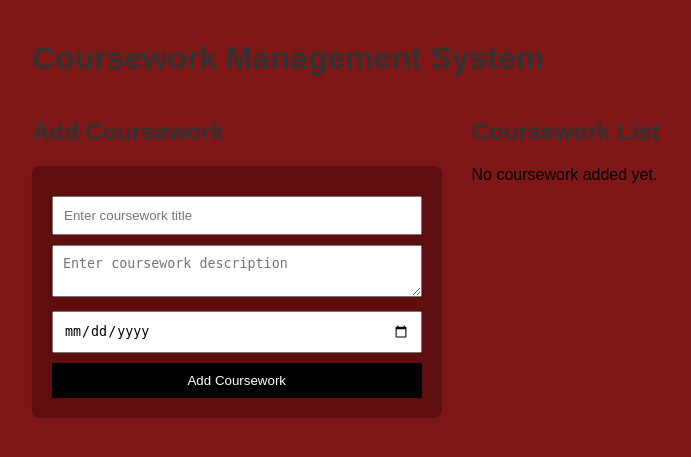
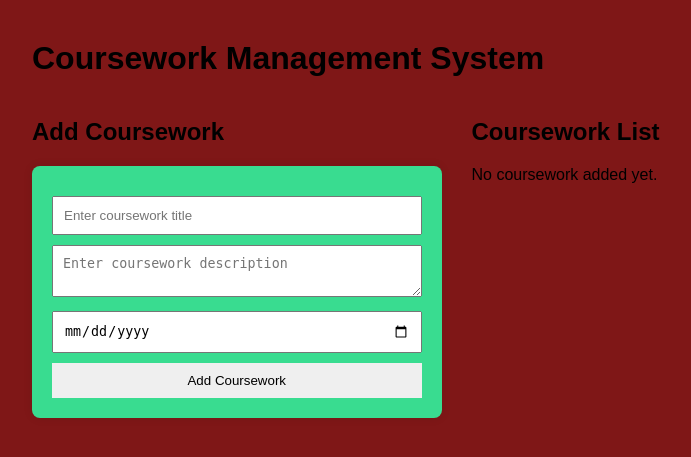
Before and after one commit to AdamWahid26/Flowly, a Flask app: page / in a window 1280 px wide. Shown: the top 457 px of the page, without its empty margins (8-699 px from the left). Run offline with Flask 3, Linux system fonts and the light colour scheme; data that the repository does not hold is empty.

Commit message:
colorur 2

```diff
--- a/coursework-system/static/style.css
+++ b/coursework-system/static/style.css
@@ -5,7 +5,7 @@ body {
 }
 
 h1, h2 {
-    color: #333;
+    color: #000000;
 }
 
 .main-container {
@@ -23,7 +23,7 @@ h1, h2 {
 }
 
 form {
-    background: rgb(94, 14, 14);
+    background: rgb(57, 220, 144);
     padding: 20px;
     border-radius: 8px;
     box-shadow: 0 0 10px rgba(0, 0, 0, 0.1);
@@ -38,14 +38,14 @@ input, textarea, button {
 
 button {
     cursor: pointer;
-    background-color: #000000;
-    color: rgb(255, 254, 254);
+    background-color: #efefef;
+    color: rgb(0, 0, 0);
     border: none;
 }
 
 table {
     width: 100%;
-    background: rgb(11, 4, 99);
+    background: rgb(6, 230, 255);
     border-collapse: collapse;
     box-shadow: 0 0 10px rgba(0, 0, 0, 0.1);
 }
```
Also changed, not shown: database.db.
